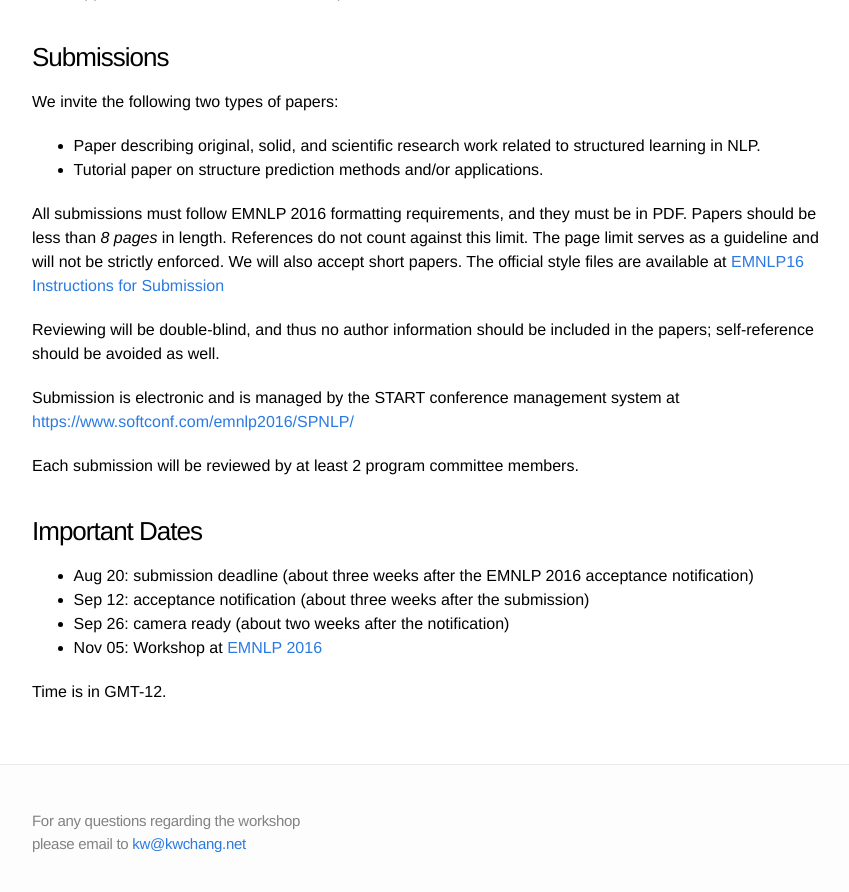
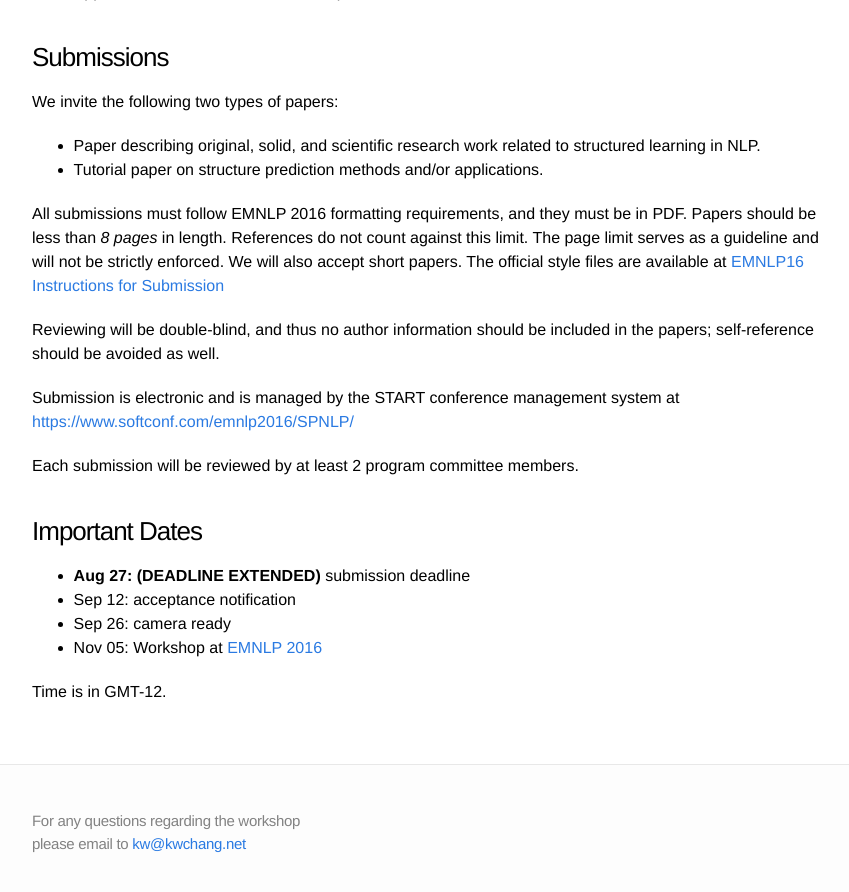
Before and after one commit to structuredprediction/structuredprediction.github.io, a Jekyll site: the page built from 1_cfp.md, in a window 1280 px wide and 900 px high, scrolled down 968 px. Shown: the top 892 px of the window, without its empty margins (208-1057 px from the left). Built offline with Jekyll 4.4.1, drawn with Linux system fonts in a browser that asks for light colours.

Commit message:
Update 1_cfp.md

```diff
--- a/1_cfp.md
+++ b/1_cfp.md
@@ -75,9 +75,9 @@
 
 ### Important Dates
 
-* Aug 20: submission deadline (about three weeks after the EMNLP 2016 acceptance notification)
-* Sep 12: acceptance notification (about three weeks after the submission)
-* Sep 26: camera ready (about two weeks after the notification)
+* **Aug 27: (DEADLINE EXTENDED)** submission deadline
+* Sep 12: acceptance notification
+* Sep 26: camera ready
 * Nov 05: Workshop at [EMNLP 2016](http://www.emnlp2016.net)
 
 Time is in GMT-12.
```
